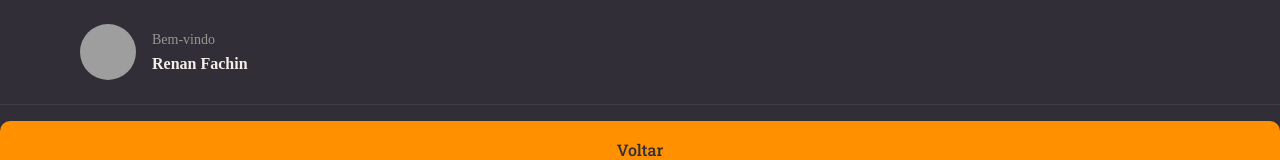
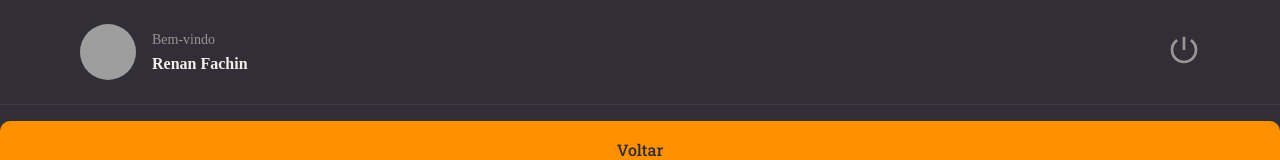
Before and after one commit to RenanFachin/RS_RocketNotesFront, a React (Vite) app: page / in a window 1280 px wide. Shown: the top 160 px of the page. Built offline with nearby package versions, Linux system fonts and the light colour scheme; grey boxes are pictures that could not be loaded.

Commit message:
Adicionada uma biblioteca de icons(ReactIcons), feita a criação, import e export da função LOGOUT que contém um icon svg importado ddo reactIcons e configurar a estilização deste botão de logout

```diff
--- a/package.json
+++ b/package.json
@@ -11,6 +11,7 @@
   "dependencies": {
     "react": "^18.2.0",
     "react-dom": "^18.2.0",
+    "react-icons": "^4.4.0",
     "styled-components": "^5.3.5"
   },
   "devDependencies": {
--- a/src/components/Header/index.jsx
+++ b/src/components/Header/index.jsx
@@ -1,6 +1,8 @@
+// Importando biblioteca de icones
+import { RiShutDownLine } from 'react-icons/ri'
+
 // criando a estrutura para receber o styles.js
-
-import { Container, Profile } from './styles'; // Fazendo o import do styles.js que tbm está dentro da pasta HEADER
+import { Container, Profile, Logout } from './styles'; // Fazendo o import do styles.js que tbm está dentro da pasta HEADER
 
 export function Header(){
     return(
@@ -15,6 +17,10 @@
                 </div>
             </Profile>
 
+            <Logout>
+                <RiShutDownLine/>
+            </Logout>
+
         </Container>
     )
 }
--- a/src/components/Header/styles.js
+++ b/src/components/Header/styles.js
@@ -47,5 +47,15 @@
             color: ${({theme}) => theme.COLORS.WHITE}
         }
     }
+`;
 
+export const Logout = styled.button`
+    border: none;
+    background: none;
+
+    // O ícone é um svg, e um svg permite que seja aplicado estilos
+    > svg {
+        color: ${({theme}) => theme.COLORS.GRAY_100};
+        font-size: 32px;
+    }
 `;
```
Also changed, not shown: 1 other file (tests, documents, lock files or other folders).
